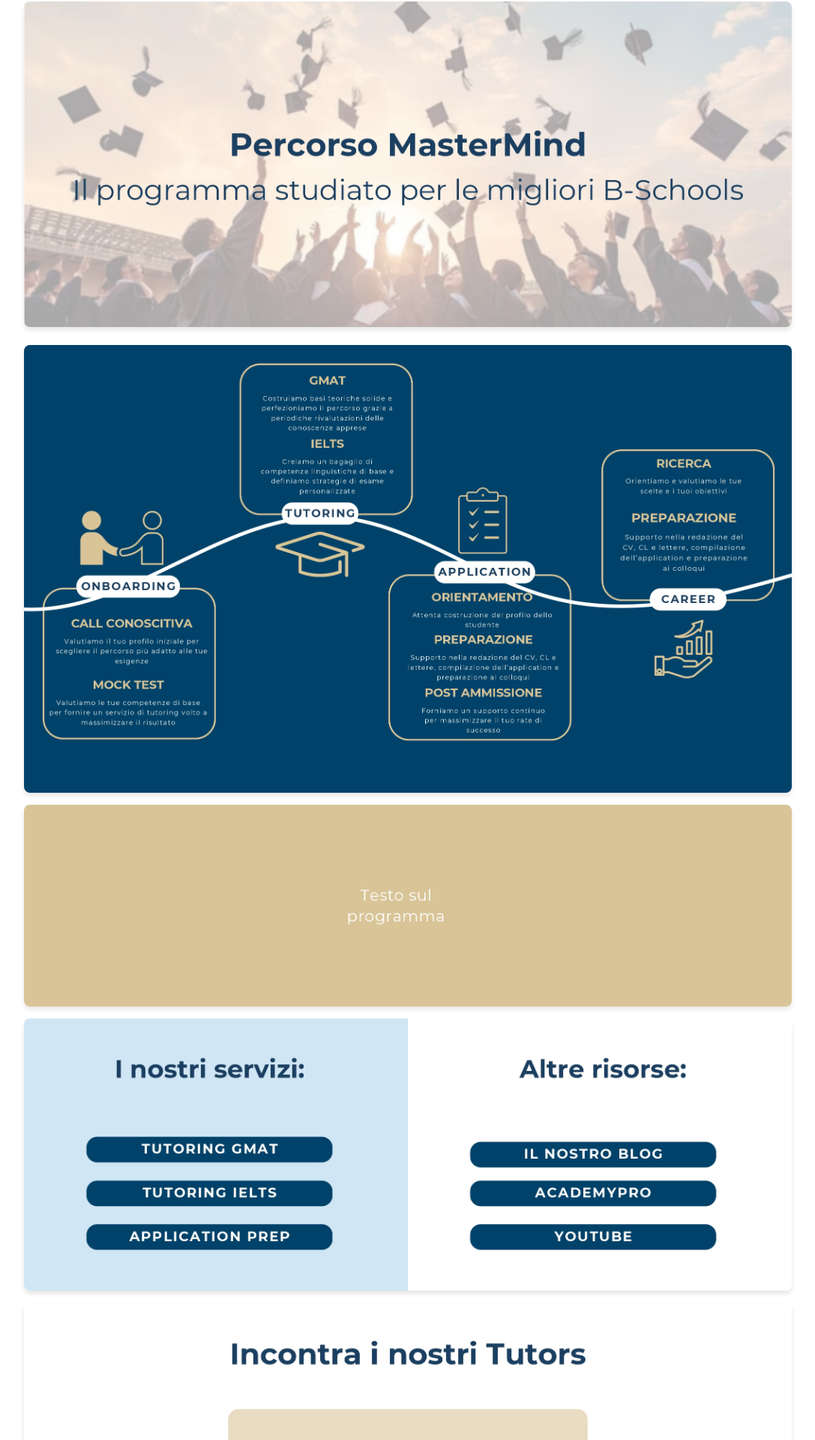
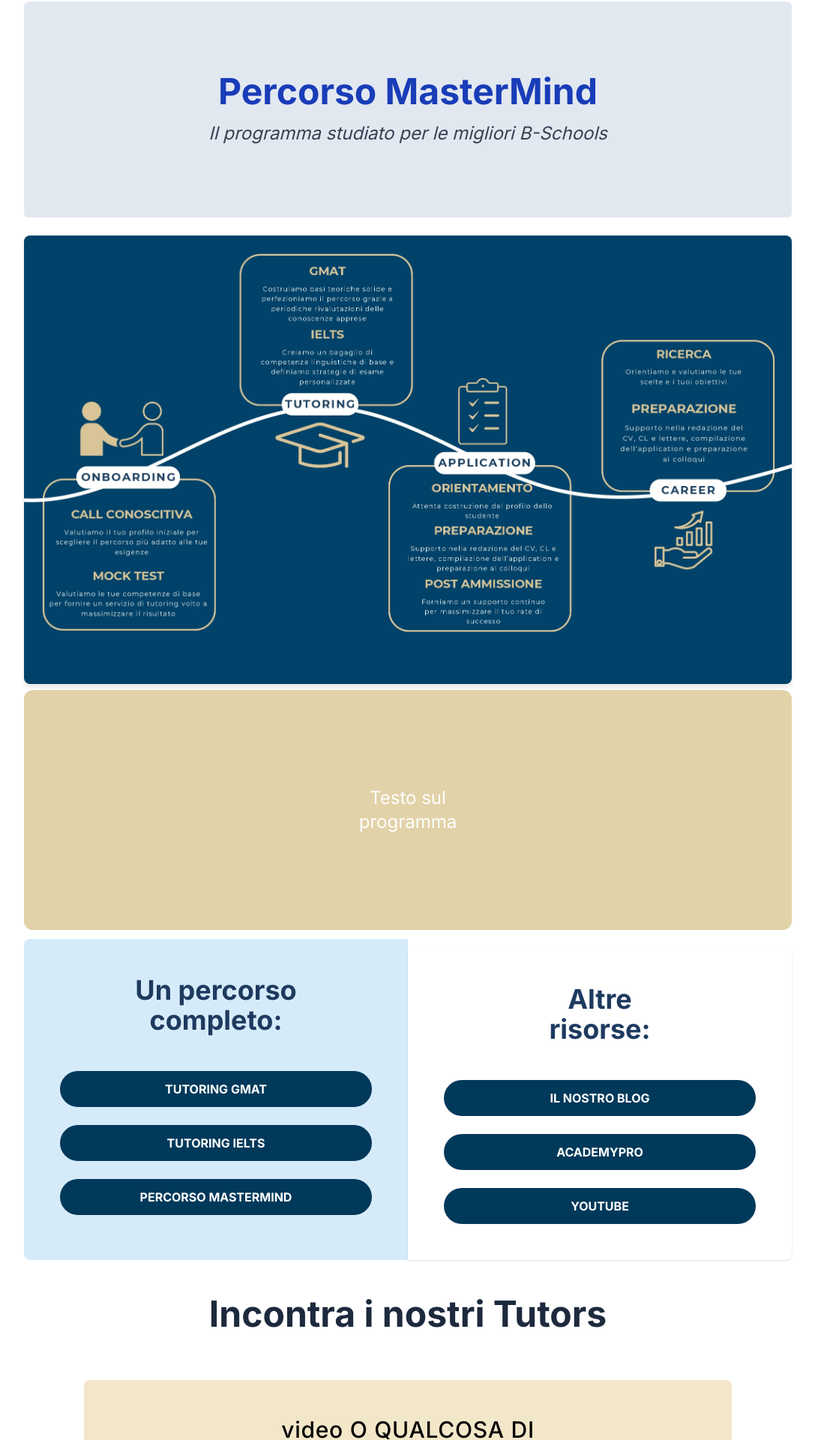
Before and after one commit to konhito/LastAdmissionHub, a Next.js app: page /mastermid in a window 1280 px wide. Shown: the part 78-1998 px from the top of the page at 75% size, without its empty margins (96-1183 px from the left). Built offline with nearby package versions, Linux system fonts and the light colour scheme.

Commit message:
addded new shit

```diff
--- a/src/app/career/page.tsx
+++ b/src/app/career/page.tsx
@@ -1,7 +1,5 @@
 "use client";
 import React from "react";
-import Image from "next/image";
-import admiFirst from "@/public/car1.jpg";
 
 import CallToAction from "@/components/CallToAction";
 
@@ -84,11 +82,18 @@ export default function HomePage() {
     <main className="bg-white text-gray-800 min-h-screen flex flex-col items-center">
       {/* Images Section */}
       <div className="w-full max-w-5xl mb-2">
-        <Image
-          src={admiFirst}
-          alt="Admission Portal"
-          className="rounded-lg shadow-md mb-6 mt-20"
-        />
+        <div className="w-full bg-slate-200  mb-6 mt-20 rounded py-16 md:py-24">
+          <div className="container mx-auto px-4 md:px-8">
+            <div className="flex flex-col items-center text-center">
+              <h1 className="text-4xl md:text-5xl font-bold text-blue-800 mb-4">
+                The Career Portal{" "}
+              </h1>
+              <h2 className="text-xl md:text-2xl text-gray-700 italic">
+                Le opportunità ideali per il tuo profilo{" "}
+              </h2>
+            </div>
+          </div>
+        </div>
 
         <div className="flex justify-center gap-20 p-8 w-full">
           {cards.map((card, index) => (
@@ -162,7 +167,7 @@ export default function HomePage() {
           </div>
         </div>
 
-        <div className="bg-[#d9ebfb] py-12 px-4 text-center">
+        <div className="bg-[#d9ebfb] rounded mb-3 py-12 px-4 text-center">
           <h2 className="text-3xl md:text-4xl font-bold text-[#1c3f60] mb-8">
             Servizi a supporto
           </h2>
--- a/src/app/mastermid/page.tsx
+++ b/src/app/mastermid/page.tsx
@@ -1,43 +1,96 @@
 import React from "react";
 import Image from "next/image";
-import admiFirst from "@/public/mm2.jpg";
+
 import admiSec from "@/public/mm3.jpg";
-import mm4 from "@/public/mm4.jpg";
+
 import CallToAction from "@/components/CallToAction";
-import iets7 from "@/public/mm5.jpg";
-import mm6 from "@/public/mm6.jpg";
 
 export default function HomePage() {
   return (
     <main className="bg-white text-gray-800 min-h-screen flex flex-col items-center ">
       {/* Images Section */}
       <div className="w-full max-w-5xl mb-12">
-        <Image
-          src={admiFirst}
-          alt="Admission Portal"
-          className="rounded-lg shadow-md mb-6 mt-20"
-        />
+        <div className="w-full bg-slate-200  mb-6 mt-20 rounded py-16 md:py-24">
+          <div className="container mx-auto px-4 md:px-8">
+            <div className="flex flex-col items-center text-center">
+              <h1 className="text-4xl md:text-5xl font-bold text-blue-800 mb-4">
+                Percorso MasterMind{" "}
+              </h1>
+              <h2 className="text-xl md:text-2xl text-gray-700 italic">
+                Il programma studiato per le migliori B-Schools{" "}
+              </h2>
+            </div>
+          </div>
+        </div>
 
         <Image
           src={admiSec}
           alt="Admission Portal"
           className="rounded-lg shadow-md mt-2"
         />
-        <Image
-          src={mm4}
-          alt="Admission Portal"
-          className="rounded-lg shadow-md my-4"
-        />
-        <Image
-          src={iets7}
-          alt="Admission Portal"
-          className="rounded-lg shadow-md my-4"
-        />
-        <Image
-          src={mm6}
-          alt="Admission Portal"
-          className="rounded-lg shadow-md my-4"
-        />
+        <div className="w-full mt-2 max-w-7xl mx-auto rounded-xl bg-[#e2d2a8] h-80 flex items-center justify-center p-5">
+          <p className="text-white text-2xl font-normal text-center">
+            Testo sul
+            <br />
+            programma
+          </p>
+        </div>
+        <div className="w-full flex mt-3">
+          <div className="w-1/2 bg-[#d6ebfa] p-12 rounded-l-lg">
+            <h2 className="text-4xl font-bold text-[#1e3a5f] mb-12 text-center">
+              Un percorso
+              <br />
+              completo:
+            </h2>
+
+            <div className="flex flex-col gap-6 items-center">
+              <button className="w-full max-w-md py-3 bg-[#00395a] text-white font-bold rounded-full text-center">
+                TUTORING GMAT
+              </button>
+
+              <button className="w-full max-w-md py-3 bg-[#00395a] text-white font-bold rounded-full text-center">
+                TUTORING IELTS
+              </button>
+
+              <button className="w-full max-w-md py-3 bg-[#00395a] text-white font-bold rounded-full text-center">
+                PERCORSO MASTERMIND
+              </button>
+            </div>
+          </div>
+
+          <div className="w-1/2 bg-white mt-3 p-12 rounded-r-lg shadow-sm">
+            <h2 className="text-4xl font-bold text-[#1e3a5f] mb-12 text-center">
+              Altre <br /> risorse:
+            </h2>
+
+            <div className="flex flex-col gap-6 items-center">
+              <button className="w-full max-w-md py-3 bg-[#00395a] text-white font-bold rounded-full text-center">
+                IL NOSTRO BLOG
+              </button>
+
+              <button className="w-full max-w-md py-3 bg-[#00395a] text-white font-bold rounded-full text-center">
+                ACADEMYPRO
+              </button>
+
+              <button className="w-full max-w-md py-3 bg-[#00395a] text-white font-bold rounded-full text-center">
+                YOUTUBE
+              </button>
+            </div>
+          </div>
+        </div>
+        <div className="max-w-4xl mx-auto my-12 px-4 sm:px-6">
+          <h1 className="text-4xl md:text-5xl font-bold text-center text-slate-800 mb-16">
+            Incontra i nostri Tutors
+          </h1>
+
+          <div className="bg-[#f3e7c9] rounded-lg p-8 sm:p-12 text-center">
+            <h2 className="text-2xl md:text-3xl font-medium text-black tracking-wide">
+              video O QUALCOSA DI
+              <br />
+              INTERATTIVO
+            </h2>
+          </div>
+        </div>
       </div>
       <div className="flex flex-col items-center justify-center my-2 mb-20 bg-white">
         {/* Title */}
```
